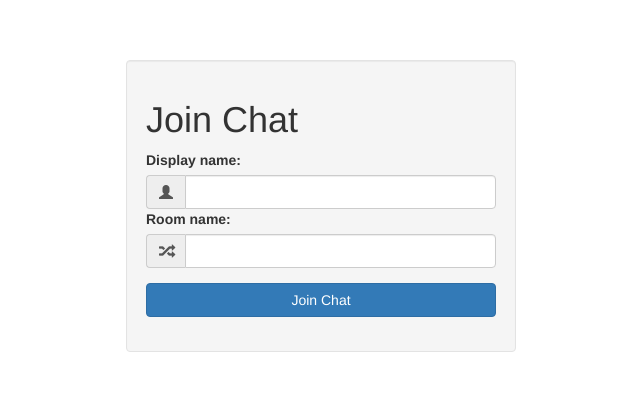
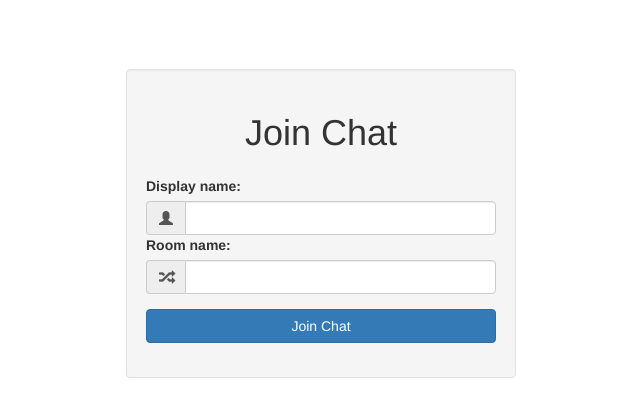
Before and after one commit to Cellzor/socket-basics, a website: page public/index.html in a window 1280 px wide. Shown: the part 184-600 px from the top of the page, without its empty margins (319-959 px from the left). Drawn offline with Linux system fonts and the light colour scheme.

Commit message:
Changed chat styles

```diff
--- a/public/css/styles.css
+++ b/public/css/styles.css
@@ -4,3 +4,15 @@
     display: flex;
     align-items: center;
 }
+
+h1 {
+    margin: 24px 0;
+}
+
+.messages p {
+    margin: -3px 0;
+}
+
+.well {
+    margin-top: 35px;
+}
--- a/public/index.html
+++ b/public/index.html
@@ -13,7 +13,7 @@
     <div class="container">
         <div class="row">
             <div class="col-md-4 col-md-offset-4 well">
-                <h1>Join Chat</h1>
+                <h1 class="text-center">Join Chat</h1>
                 <form action="/chat.html">
                     <div class="form-group">
                         <label>Display name:</label>
```
Also changed, not shown: public/chat.html (+3 -2 lines).
